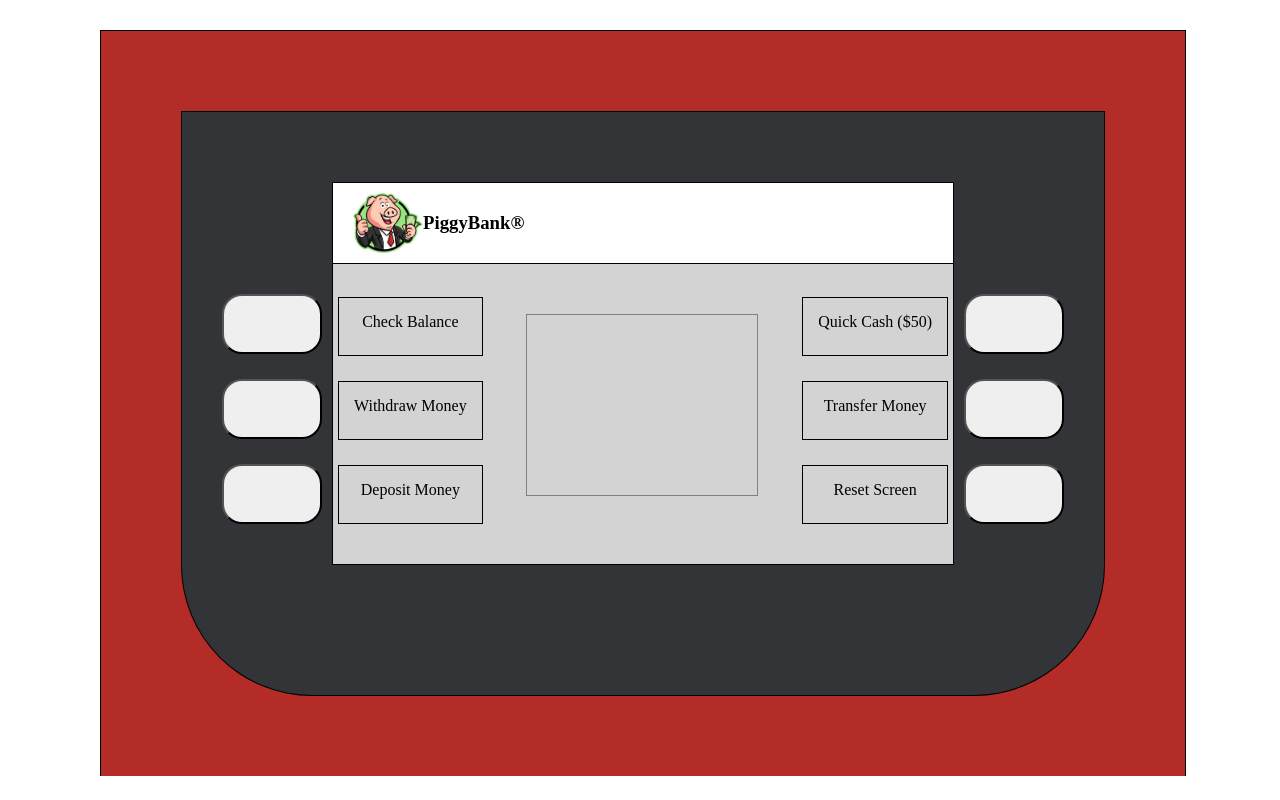
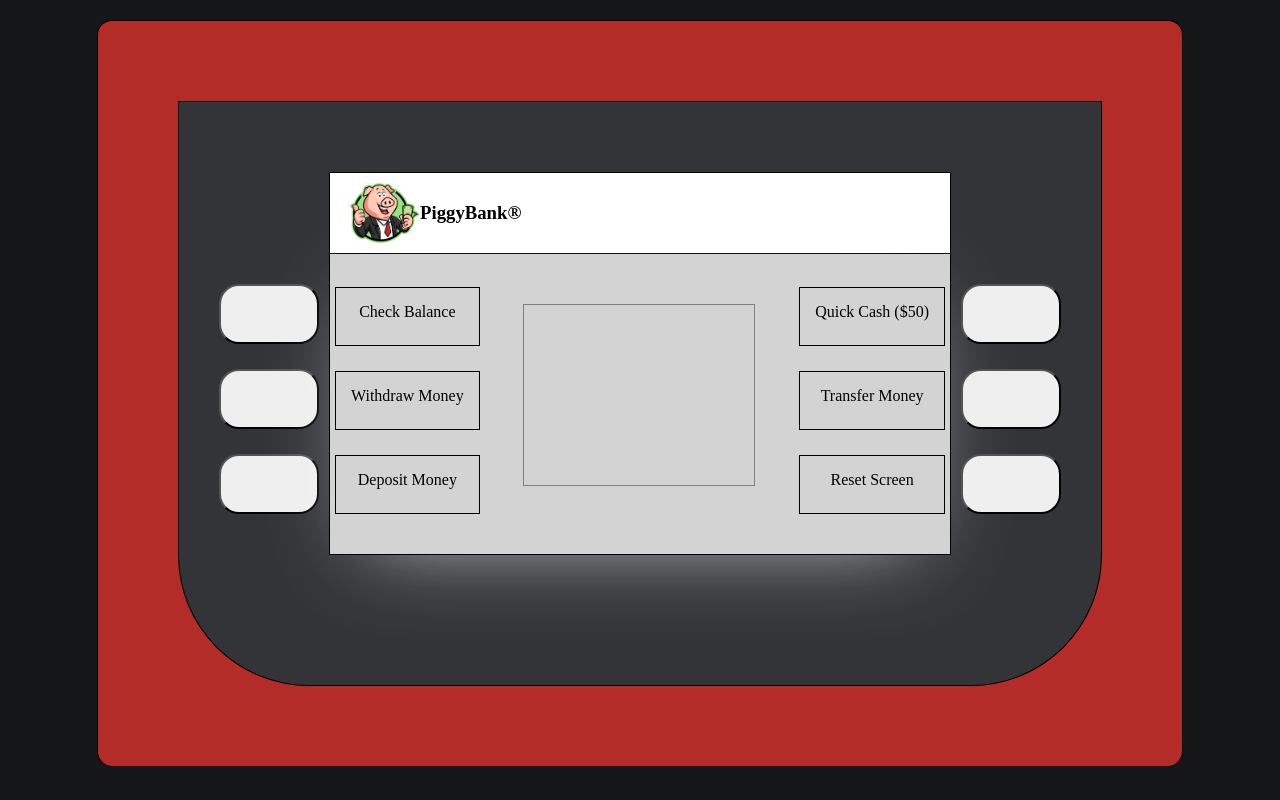
Before and after one commit to Bakuchiol/ATM, a plain HTML site: page index.html in a window 1280 px wide. Drawn offline with Linux system fonts and the light colour scheme.

Commit message:
added shadow to mimick light from screen

```diff
--- a/style.css
+++ b/style.css
@@ -1,6 +1,9 @@
 body {
     display: inline-block;
-    margin: 30px 100px 0 100px;
+    background-color: #151618;
+    display: flex;
+    justify-content: center;
+    margin-top: 20px;
 }
 img {
     height: 60px;
@@ -9,6 +12,7 @@ img {
 .bankTop {
     border: 1px black;
     border-style: solid solid none solid;
+    border-radius: 15px;
     height: 200%;
     background: rgb(180, 44, 40);
     padding: 80px;
@@ -39,6 +43,7 @@ img {
     height: 300px;
     display: flex;
     justify-content: space-between;
+    box-shadow: rgba(249, 249, 252, 0.518) 0px 30px 60px -60px, rgba(255, 255, 255, 0.535) 0px 20px 90px -30px;
 }
 .rightScreen, .leftScreen{
     display: flex;
```
